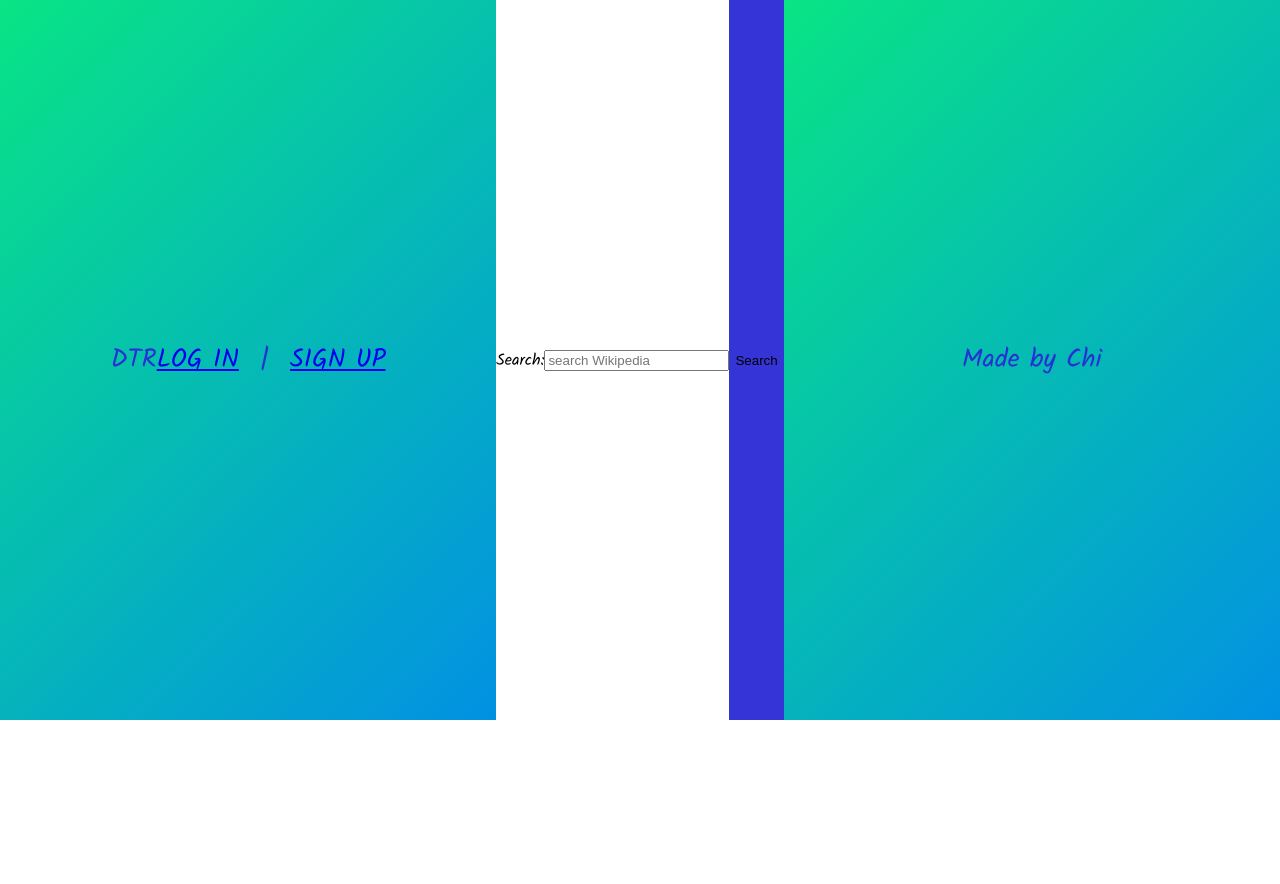
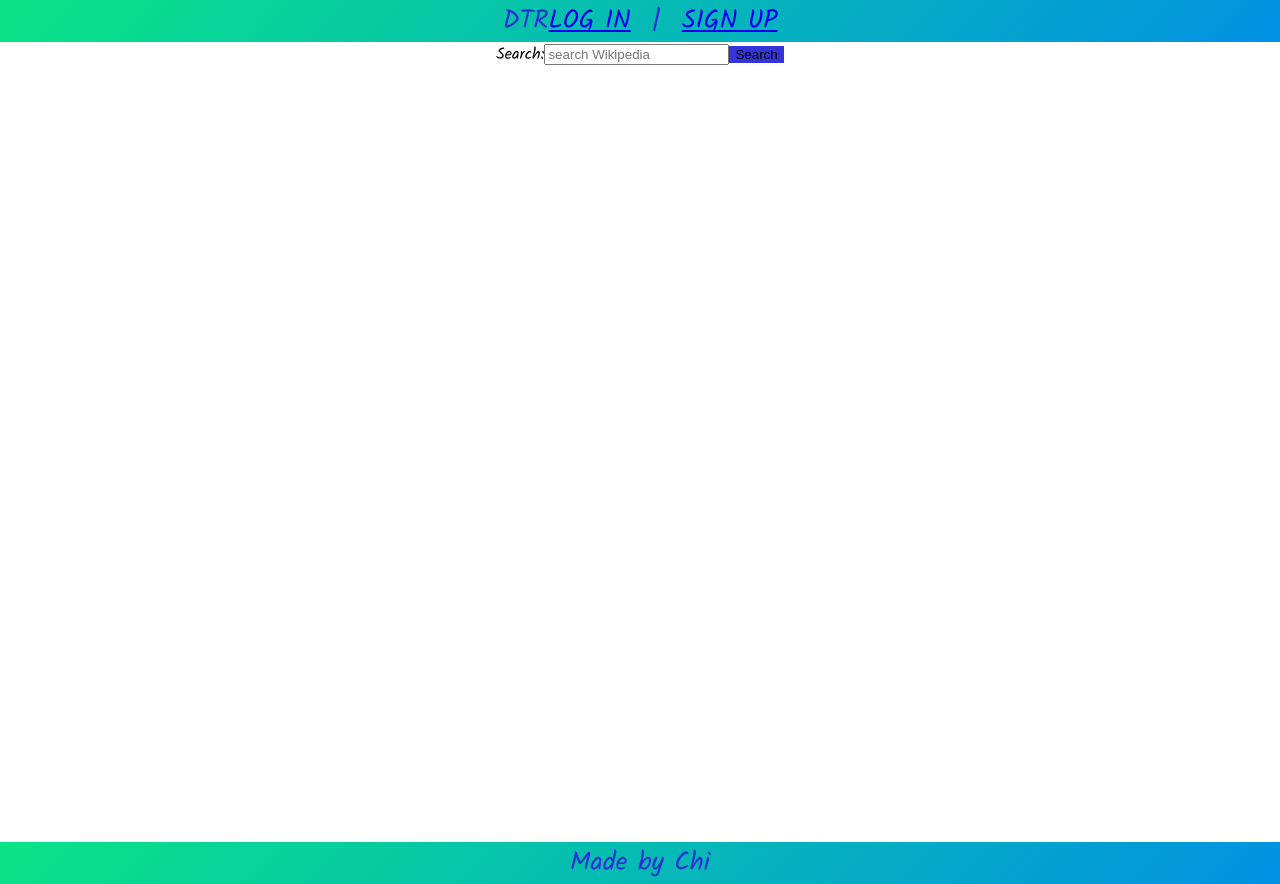
Before and after one commit to Chi37/dtr, a React (Create React App) app: page / in a window 1280 px wide. Before the commit the page ends 800 px from the top, so only its background shows below. Built offline with nearby package versions, Linux system fonts and the light colour scheme.

Commit message:
container align items flex-start so search box is on top of container div

```diff
--- a/src/components/Container.jsx
+++ b/src/components/Container.jsx
@@ -1,15 +1,11 @@
 import React from 'react';
 import SearchBar from "./SearchBar"
-import NavBar from "./NavBar";
 import Node from "./Node";
 import './Container.scss'
 
 
 const Container = (props) => (
   <div className='container'>
-    <header className="header-footer">DTR
-      <NavBar user={props.user} handleLogout={props.handleLogout} />
-    </header>
     <SearchBar
       id='searchBar'
       handleSearch={props.handleSearch}
@@ -24,7 +20,6 @@ const Container = (props) => (
       </>
     )) : 'LOADING...'
     }
-    <footer className="header-footer">Made by Chi</footer>
   </div>
 );
 
--- a/src/components/Container.scss
+++ b/src/components/Container.scss
@@ -4,15 +4,17 @@ $size: 70px;
 @import './mixins';
 
 .container{
-	@include flexCenter(row, center);
-	height: 90vh;
+	@include flexCenter(normal, flex-start, center);
+	min-height: 100vh;
 }
 
 form {
-	@include flexCenter(row, center);
+	@include flexCenter(row, center, center);
+	width: 100%;
 }
+
 button {
-	@include flexCenter(column, right);
+	@include flexCenter(column, right, center);
 	background-color: nth($color-collection,1);
 	border: none;
 
--- a/src/components/_mixins.scss
+++ b/src/components/_mixins.scss
@@ -1,7 +1,9 @@
-@mixin flexCenter($direction, $position) {
+$content: center;
+
+@mixin flexCenter($direction, $position, $content) {
 	display: flex;
-	justify-content: center;
+	justify-content: $content;
 	align-items: $position;
 	flex-direction: $direction;
-	height: 100%;
+	position: relative;
 }
--- a/src/pages/App/App.js
+++ b/src/pages/App/App.js
@@ -1,5 +1,6 @@
 import React, { Component } from "react";
 import "./App.scss";
+import NavBar from "../../components/NavBar";
 import { Route, Switch } from "react-router-dom";
 import SignupPage from "../Login/SignupPage";
 import LoginPage from "../Login/LoginPage";
@@ -69,6 +70,9 @@ class App extends Component {
   render() {
     return (
       <>
+        <header className="header-footer">DTR
+          <NavBar user={this.state.user} handleLogout={this.handleLogout} />
+        </header>
         <Switch>
           <Route exact path="/" render={() => (
             <Container
@@ -102,6 +106,7 @@ class App extends Component {
               <Redirect to='/login'/>
           }/> */}
         </Switch>
+        <footer className="header-footer">Made by Chi</footer>
       </>
     );
   }
--- a/src/pages/App/App.scss
+++ b/src/pages/App/App.scss
@@ -2,14 +2,20 @@
 @import '../../components/mixins';
 
 .App {
-  @include flexCenter(row, center);
+  @include flexCenter(row, center, center);
+  height: 100vh;
 }
 
+
 .header-footer {
-  bottom: 0;
+	flex: 0 0 0 0;
   width: 100%;
-  @include flexCenter(absolute, center);
+  @include flexCenter(absolute, center, center);
   font-size: calc(10px + 2vmin);
   background: map-get($map: $gradients, $key: chill );
-  color: nth($color-collection,1)
+	color: nth($color-collection,1)
 }
+
+footer {
+  margin-bottom: 0;
+}
```
